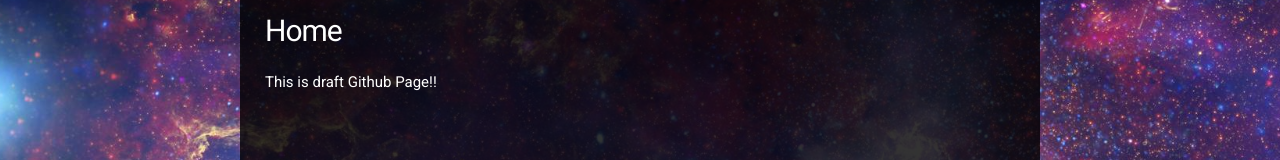
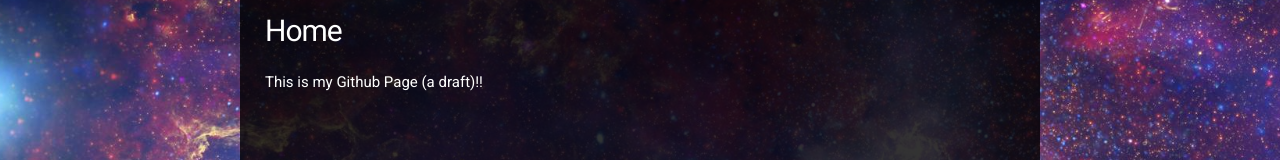
Before and after one commit to CastelliDevHub/CastelliDevHub.github.io, a plain HTML site: page index.html in a window 1280 px wide. Shown: the part 336-496 px from the top of the page. Drawn offline with nearby package versions, Linux system fonts and the light colour scheme.

Commit message:
Update index.html

```diff
--- a/index.html
+++ b/index.html
@@ -47,7 +47,7 @@
           <div id="home" class="content-region hide">
             <h2>Home</h2>
             <p>
-              This is draft Github Page!!
+              This is my Github Page (a draft)!!
             </p>
           </div>
 
```
